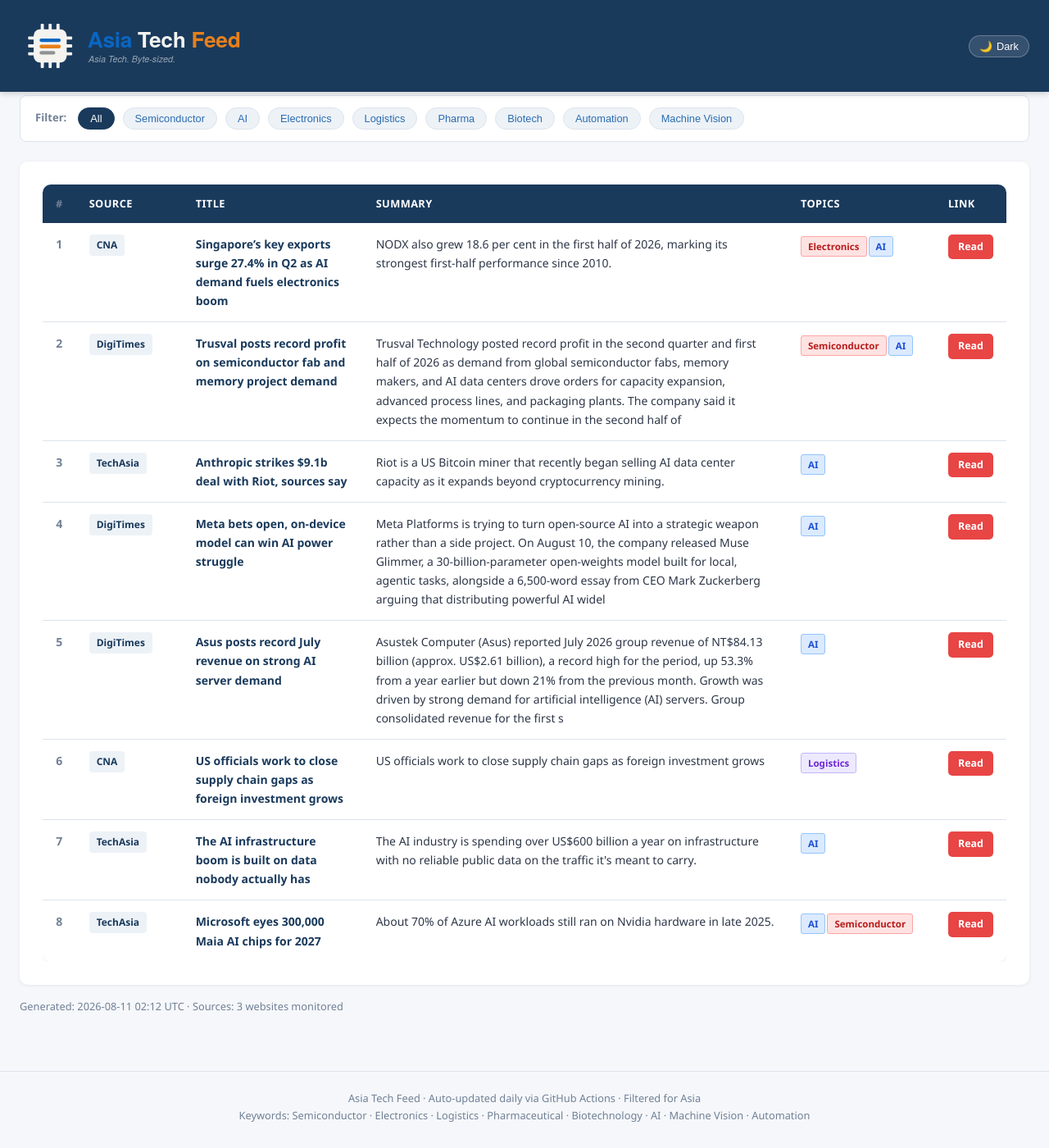
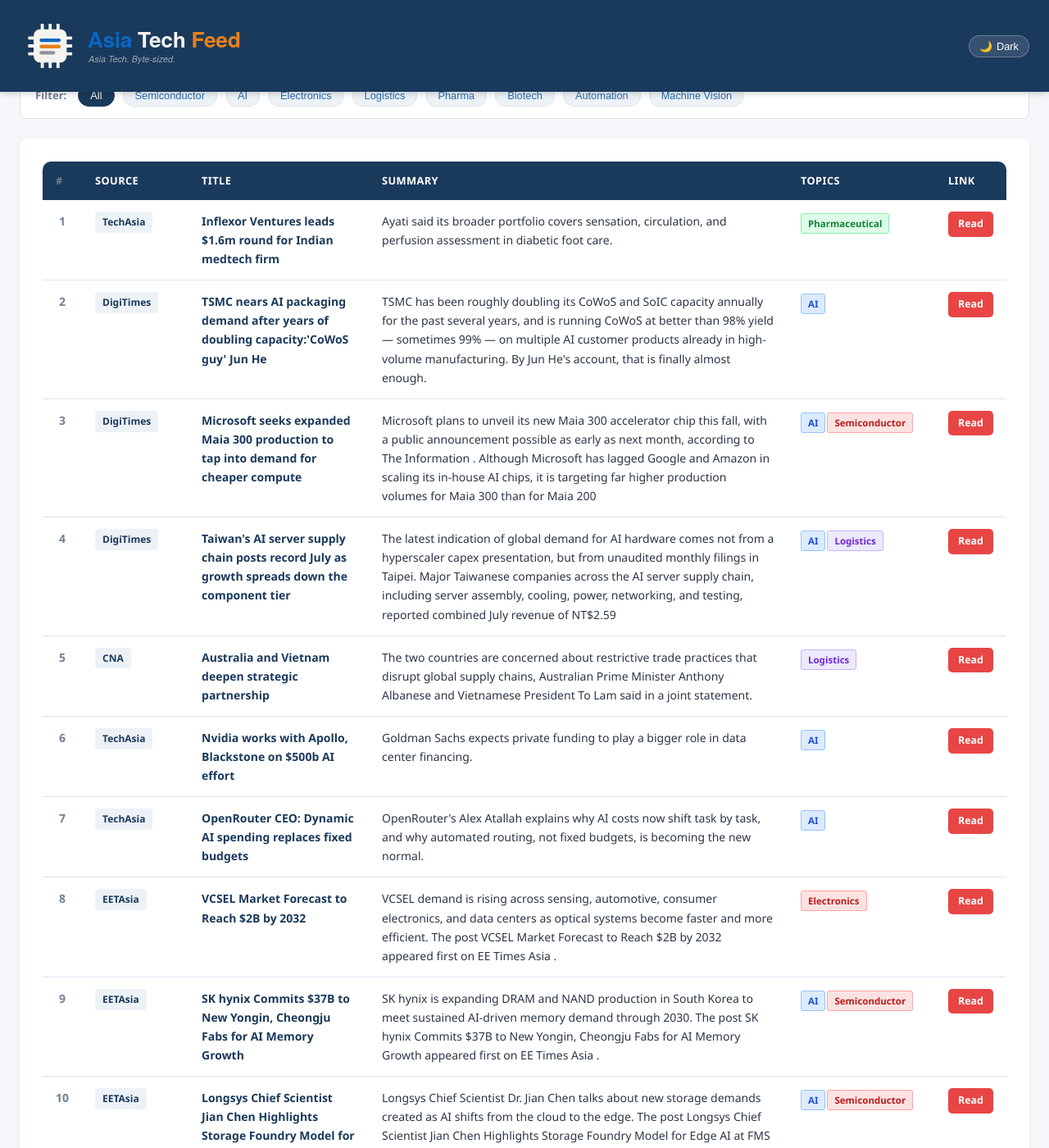
Before and after one commit to asiatechfeed/Asia-Tech-Feed, a Jekyll site: the page built from _posts/2026-08-11-asia-tech-news-digest.md, in a window 1280 px wide and 1400 px high, scrolled down 633 px. Shown: the whole window at 82% size. Built offline with Jekyll 4.4.1, drawn with Linux system fonts in a browser that asks for light colours; a script that is not in the unit is left out; some of the changed text lies outside the part shown.

Commit message:
📰 News digest 2026-08-11 (11 articles)

```diff
--- a/_posts/2026-08-11-asia-tech-news-digest.md
+++ b/_posts/2026-08-11-asia-tech-news-digest.md
@@ -1,16 +1,16 @@
 ---
 layout: post
 title: "Asia Tech News Digest - August 11, 2026"
-date: 2026-08-11 10:12:16 +0800
-articles_count: 8
-sources_count: 3
-sources: ["CNA", "DigiTimes", "TechAsia"]
+date: 2026-08-11 16:00:48 +0800
+articles_count: 11
+sources_count: 5
+sources: ["CNA", "DigiTimes", "EETAsia", "NikkeiAsia", "TechAsia"]
 csv_file: /assets/data/news-2026-08-11.tsv
-featured_title: "Singapore\u2019s key exports surge 27.4% in Q2 as AI demand fuels electronics boom"
-featured_url: "https://www.channelnewsasia.com/singapore/q2-2026-key-exports-surge-ai-electronics-6310796"
-featured_source: "CNA"
-featured_summary: "NODX also grew 18.6 per cent in the first half of 2026, marking its strongest first-half performance since 2010."
-featured_image: "https://dam.mediacorp.sg/image/upload/s--W5mCkY0b--/c_crop,h_576,w_1024,x_0,y_37/c_fill,g_auto,h_676,w_1200/fl_relative,g_south_east,l_mediacorp:cna:watermark:2023-11:afp_watermark_14112023,w_0.1/f_auto,q_auto/v1/mediacorp/cna/image/2026/08/11/000_c2f36ke.jpg?itok=B7wgD_32"
+featured_title: "Inflexor Ventures leads $1.6m round for Indian medtech firm"
+featured_url: "https://www.techinasia.com/endowus-ceo-gregory-van-optimistic-profitability"
+featured_source: "TechAsia"
+featured_summary: "Ayati said its broader portfolio covers sensation, circulation, and perfusion assessment in diabetic foot care."
+featured_image: ""
 ---
 
 <table class="news-table">
@@ -27,67 +27,91 @@ featured_image: "https://dam.mediacorp.sg/image/upload/s--W5mCkY0b--/c_crop,h_57
 <tbody>
 <tr>
   <td class="col-num">1</td>
-  <td class="col-source"><span class="source-badge">CNA</span></td>
-  <td class="col-title"><span class="article-title">Singapore’s key exports surge 27.4% in Q2 as AI demand fuels electronics boom</span></td>
-  <td class="col-summary">NODX also grew 18.6 per cent in the first half of 2026, marking its strongest first-half performance since 2010.</td>
-  <td class="col-tags"><span class="tag semi">Electronics</span><span class="tag ai">AI</span></td>
-  <td class="col-link"><a class="btn-link" href="https://www.channelnewsasia.com/singapore/q2-2026-key-exports-surge-ai-electronics-6310796" target="_blank" rel="noopener">Read</a></td>
+  <td class="col-source"><span class="source-badge">TechAsia</span></td>
+  <td class="col-title"><span class="article-title">Inflexor Ventures leads $1.6m round for Indian medtech firm</span></td>
+  <td class="col-summary">Ayati said its broader portfolio covers sensation, circulation, and perfusion assessment in diabetic foot care.</td>
+  <td class="col-tags"><span class="tag bio">Pharmaceutical</span></td>
+  <td class="col-link"><a class="btn-link" href="https://www.techinasia.com/endowus-ceo-gregory-van-optimistic-profitability" target="_blank" rel="noopener">Read</a></td>
 </tr>
 <tr>
   <td class="col-num">2</td>
   <td class="col-source"><span class="source-badge">DigiTimes</span></td>
-  <td class="col-title"><span class="article-title">Trusval posts record profit on semiconductor fab and memory project demand</span></td>
-  <td class="col-summary">Trusval Technology posted record profit in the second quarter and first half of 2026 as demand from global semiconductor fabs, memory makers, and AI data centers drove orders for capacity expansion, advanced process lines, and packaging plants. The company said it expects the momentum to continue in the second half of </td>
-  <td class="col-tags"><span class="tag semi">Semiconductor</span><span class="tag ai">AI</span></td>
-  <td class="col-link"><a class="btn-link" href="https://www.digitimes.com/news/a20260811PD200/trusval-profit-demand-fab-revenue.html" target="_blank" rel="noopener">Read</a></td>
+  <td class="col-title"><span class="article-title">TSMC nears AI packaging demand after years of doubling capacity:'CoWoS guy' Jun He</span></td>
+  <td class="col-summary">TSMC has been roughly doubling its CoWoS and SoIC capacity annually for the past several years, and is running CoWoS at better than 98% yield — sometimes 99% — on multiple AI customer products already in high-volume manufacturing. By Jun He's account, that is finally almost enough.</td>
+  <td class="col-tags"><span class="tag ai">AI</span></td>
+  <td class="col-link"><a class="btn-link" href="https://www.digitimes.com/news/a20260811VL213/tsmc-cowos-capacity-packaging-demand.html" target="_blank" rel="noopener">Read</a></td>
 </tr>
 <tr>
   <td class="col-num">3</td>
-  <td class="col-source"><span class="source-badge">TechAsia</span></td>
-  <td class="col-title"><span class="article-title">Anthropic strikes $9.1b deal with Riot, sources say</span></td>
-  <td class="col-summary">Riot is a US Bitcoin miner that recently began selling AI data center capacity as it expands beyond cryptocurrency mining.</td>
-  <td class="col-tags"><span class="tag ai">AI</span></td>
-  <td class="col-link"><a class="btn-link" href="https://www.techinasia.com/anthropic-meta-preliminary-talks-10b-deal" target="_blank" rel="noopener">Read</a></td>
+  <td class="col-source"><span class="source-badge">DigiTimes</span></td>
+  <td class="col-title"><span class="article-title">Microsoft seeks expanded Maia 300 production to tap into demand for cheaper compute</span></td>
+  <td class="col-summary">Microsoft plans to unveil its new Maia 300 accelerator chip this fall, with a public announcement possible as early as next month, according to The Information . Although Microsoft has lagged Google and Amazon in scaling its in-house AI chips, it is targeting far higher production volumes for Maia 300 than for Maia 200</td>
+  <td class="col-tags"><span class="tag ai">AI</span><span class="tag semi">Semiconductor</span></td>
+  <td class="col-link"><a class="btn-link" href="https://www.digitimes.com/news/a20260811VL211/microsoft-chips-production-demand-nvidia.html" target="_blank" rel="noopener">Read</a></td>
 </tr>
 <tr>
   <td class="col-num">4</td>
   <td class="col-source"><span class="source-badge">DigiTimes</span></td>
-  <td class="col-title"><span class="article-title">Meta bets open, on-device model can win AI power struggle</span></td>
-  <td class="col-summary">Meta Platforms is trying to turn open-source AI into a strategic weapon rather than a side project. On August 10, the company released Muse Glimmer, a 30-billion-parameter open-weights model built for local, agentic tasks, alongside a 6,500-word essay from CEO Mark Zuckerberg arguing that distributing powerful AI widel</td>
-  <td class="col-tags"><span class="tag ai">AI</span></td>
-  <td class="col-link"><a class="btn-link" href="https://www.digitimes.com/news/a20260811VL200/meta-ai-agent-ai-mark-zuckerberg.html" target="_blank" rel="noopener">Read</a></td>
+  <td class="col-title"><span class="article-title">Taiwan's AI server supply chain posts record July as growth spreads down the component tier</span></td>
+  <td class="col-summary">The latest indication of global demand for AI hardware comes not from a hyperscaler capex presentation, but from unaudited monthly filings in Taipei. Major Taiwanese companies across the AI server supply chain, including server assembly, cooling, power, networking, and testing, reported combined July revenue of NT$2.59</td>
+  <td class="col-tags"><span class="tag ai">AI</span><span class="tag logis">Logistics</span></td>
+  <td class="col-link"><a class="btn-link" href="https://www.digitimes.com/news/a20260811VL212/demand-ai-server-growth-component-supply-chain.html" target="_blank" rel="noopener">Read</a></td>
 </tr>
 <tr>
   <td class="col-num">5</td>
-  <td class="col-source"><span class="source-badge">DigiTimes</span></td>
-  <td class="col-title"><span class="article-title">Asus posts record July revenue on strong AI server demand</span></td>
-  <td class="col-summary">Asustek Computer (Asus) reported July 2026 group revenue of NT$84.13 billion (approx. US$2.61 billion), a record high for the period, up 53.3% from a year earlier but down 21% from the previous month. Growth was driven by strong demand for artificial intelligence (AI) servers. Group consolidated revenue for the first s</td>
-  <td class="col-tags"><span class="tag ai">AI</span></td>
-  <td class="col-link"><a class="btn-link" href="https://www.digitimes.com/news/a20260810PD253/asus-ai-server-pc-demand-revenue-2026.html" target="_blank" rel="noopener">Read</a></td>
+  <td class="col-source"><span class="source-badge">CNA</span></td>
+  <td class="col-title"><span class="article-title">Australia and Vietnam deepen strategic partnership</span></td>
+  <td class="col-summary">The two countries are concerned about restrictive trade practices that disrupt global supply chains, Australian Prime Minister Anthony Albanese and Vietnamese President To Lam said in a joint statement.</td>
+  <td class="col-tags"><span class="tag logis">Logistics</span></td>
+  <td class="col-link"><a class="btn-link" href="https://www.channelnewsasia.com/asia/australia-vietnam-strategic-partnership-lam-anthony-albanese-6310891" target="_blank" rel="noopener">Read</a></td>
 </tr>
 <tr>
   <td class="col-num">6</td>
-  <td class="col-source"><span class="source-badge">CNA</span></td>
-  <td class="col-title"><span class="article-title">US officials work to close supply chain gaps as foreign investment grows</span></td>
-  <td class="col-summary">US officials work to close supply chain gaps as foreign investment grows</td>
-  <td class="col-tags"><span class="tag logis">Logistics</span></td>
-  <td class="col-link"><a class="btn-link" href="https://www.channelnewsasia.com/business/us-officials-work-close-supply-chain-gaps-foreign-investment-grows-6310826" target="_blank" rel="noopener">Read</a></td>
+  <td class="col-source"><span class="source-badge">TechAsia</span></td>
+  <td class="col-title"><span class="article-title">Nvidia works with Apollo, Blackstone on $500b AI effort</span></td>
+  <td class="col-summary">Goldman Sachs expects private funding to play a bigger role in data center financing.</td>
+  <td class="col-tags"><span class="tag ai">AI</span></td>
+  <td class="col-link"><a class="btn-link" href="https://www.techinasia.com/nvidia-invest-1b-naver-ai-data-center" target="_blank" rel="noopener">Read</a></td>
 </tr>
 <tr>
   <td class="col-num">7</td>
   <td class="col-source"><span class="source-badge">TechAsia</span></td>
-  <td class="col-title"><span class="article-title">The AI infrastructure boom is built on data nobody actually has</span></td>
-  <td class="col-summary">The AI industry is spending over US$600 billion a year on infrastructure with no reliable public data on the traffic it's meant to carry.</td>
+  <td class="col-title"><span class="article-title">OpenRouter CEO: Dynamic AI spending replaces fixed budgets</span></td>
+  <td class="col-summary">OpenRouter's Alex Atallah explains why AI costs now shift task by task, and why automated routing, not fixed budgets, is becoming the new normal.</td>
   <td class="col-tags"><span class="tag ai">AI</span></td>
-  <td class="col-link"><a class="btn-link" href="https://www.techinasia.com/ai-boom-built-data" target="_blank" rel="noopener">Read</a></td>
+  <td class="col-link"><a class="btn-link" href="https://www.techinasia.com/ai-routing-is-rewriting-enterprise-budgets" target="_blank" rel="noopener">Read</a></td>
 </tr>
 <tr>
   <td class="col-num">8</td>
-  <td class="col-source"><span class="source-badge">TechAsia</span></td>
-  <td class="col-title"><span class="article-title">Microsoft eyes 300,000 Maia AI chips for 2027</span></td>
-  <td class="col-summary">About 70% of Azure AI workloads still ran on Nvidia hardware in late 2025.</td>
+  <td class="col-source"><span class="source-badge">EETAsia</span></td>
+  <td class="col-title"><span class="article-title">VCSEL Market Forecast to Reach $2B by 2032</span></td>
+  <td class="col-summary">VCSEL demand is rising across sensing, automotive, consumer electronics, and data centers as optical systems become faster and more efficient. The post VCSEL Market Forecast to Reach $2B by 2032 appeared first on EE Times Asia .</td>
+  <td class="col-tags"><span class="tag semi">Electronics</span></td>
+  <td class="col-link"><a class="btn-link" href="https://www.eetasia.com/vcsel-market-forecast-to-reach-2b-by-2032/" target="_blank" rel="noopener">Read</a></td>
+</tr>
+<tr>
+  <td class="col-num">9</td>
+  <td class="col-source"><span class="source-badge">EETAsia</span></td>
+  <td class="col-title"><span class="article-title">SK hynix Commits $37B to New Yongin, Cheongju Fabs for AI Memory Growth</span></td>
+  <td class="col-summary">SK hynix is expanding DRAM and NAND production in South Korea to meet sustained AI-driven memory demand through 2030. The post SK hynix Commits $37B to New Yongin, Cheongju Fabs for AI Memory Growth appeared first on EE Times Asia .</td>
   <td class="col-tags"><span class="tag ai">AI</span><span class="tag semi">Semiconductor</span></td>
-  <td class="col-link"><a class="btn-link" href="https://www.techinasia.com/microsoft-routes-excel-outlook-ai-mai" target="_blank" rel="noopener">Read</a></td>
+  <td class="col-link"><a class="btn-link" href="https://www.eetasia.com/sk-hynix-commits-37b-to-new-yongin-cheongju-fabs-for-ai-memory-growth/" target="_blank" rel="noopener">Read</a></td>
+</tr>
+<tr>
+  <td class="col-num">10</td>
+  <td class="col-source"><span class="source-badge">EETAsia</span></td>
+  <td class="col-title"><span class="article-title">Longsys Chief Scientist Jian Chen Highlights Storage Foundry Model for Edge AI at FMS 2026</span></td>
+  <td class="col-summary">Longsys Chief Scientist Dr. Jian Chen talks about new storage demands created as AI shifts from the cloud to the edge. The post Longsys Chief Scientist Jian Chen Highlights Storage Foundry Model for Edge AI at FMS 2026 appeared first on EE Times Asia .</td>
+  <td class="col-tags"><span class="tag ai">AI</span><span class="tag semi">Semiconductor</span></td>
+  <td class="col-link"><a class="btn-link" href="https://www.eetasia.com/longsys-chief-scientist-jian-chen-highlights-storage-foundry-model-for-edge-ai-at-fms-2026/" target="_blank" rel="noopener">Read</a></td>
+</tr>
+<tr>
+  <td class="col-num">11</td>
+  <td class="col-source"><span class="source-badge">NikkeiAsia</span></td>
+  <td class="col-title"><span class="article-title">Compal bets on expansion in Taiwan, Vietnam and US for AI servers</span></td>
+  <td class="col-summary">Compal bets on expansion in Taiwan, Vietnam and US for AI servers</td>
+  <td class="col-tags"><span class="tag ai">AI</span></td>
+  <td class="col-link"><a class="btn-link" href="https://asia.nikkei.com/business/technology/artificial-intelligence/compal-bets-on-expansion-in-taiwan-vietnam-and-us-for-ai-servers" target="_blank" rel="noopener">Read</a></td>
 </tr>
 </tbody>
 </table>
```
Also changed, not shown: _data/seen_urls.json (+12 -1 lines), _digest_meta.json (+25 -23 lines), assets/data/news-2026-08-11.tsv (+11 -8 lines), assets/data/search-index.json.
